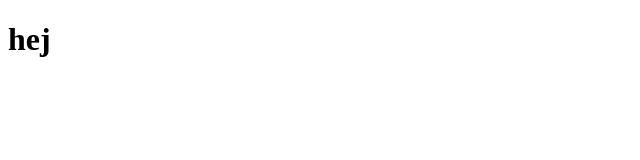
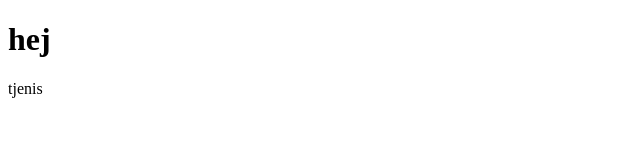
Before and after one commit to alicelindvid/testrepo, a plain HTML site: page index.html in a window 1280 px wide. Shown: the full height of the page, 0-640 px from the left. Drawn offline with Linux system fonts and the light colour scheme.

Commit message:
la till grejjer

```diff
--- a/index.html
+++ b/index.html
@@ -7,5 +7,6 @@
 </head>
 <body>
     <h1>hej</h1>
+    <p>tjenis</p>
 </body>
 </html>
```
Also changed, not shown: 1 other file.
